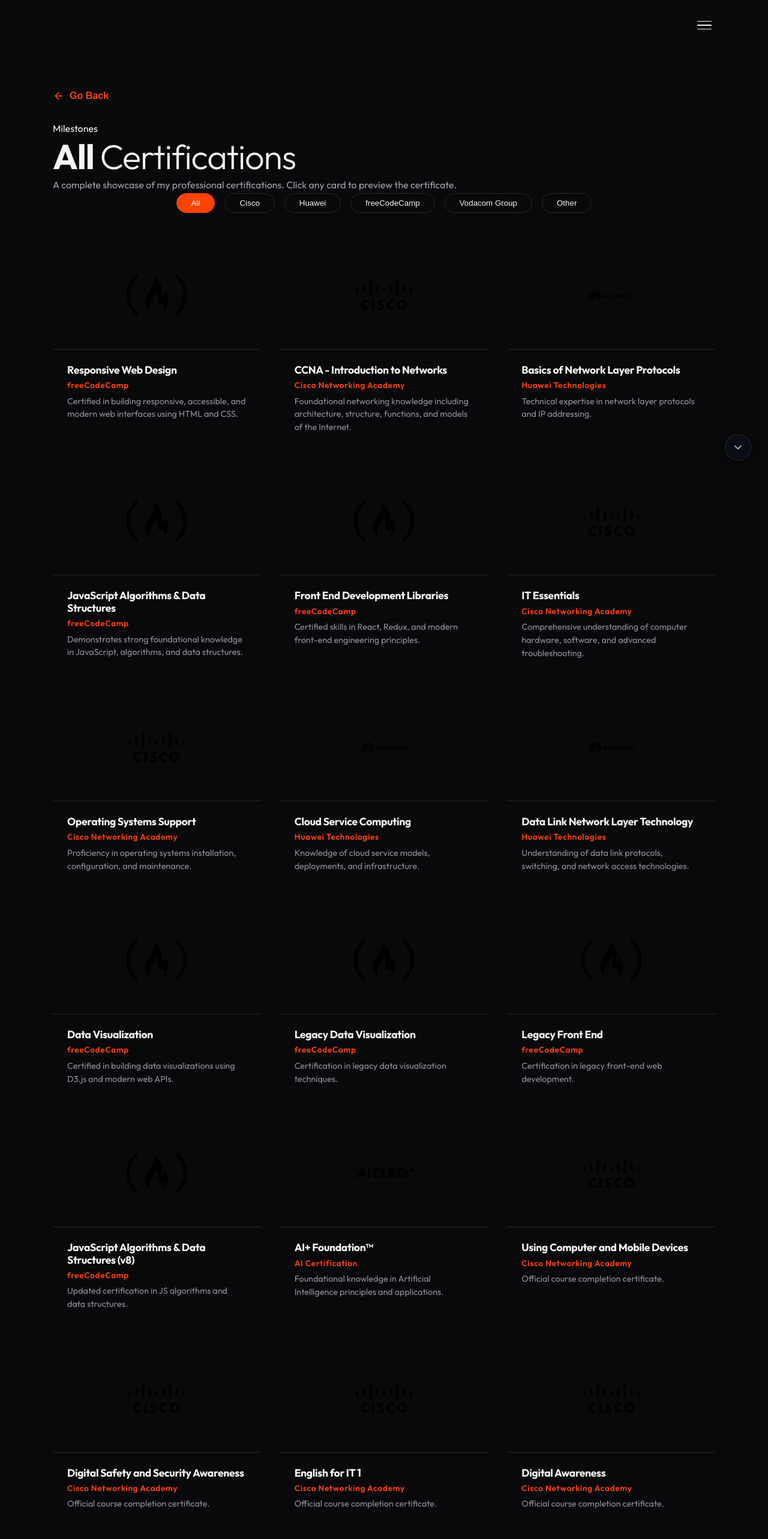
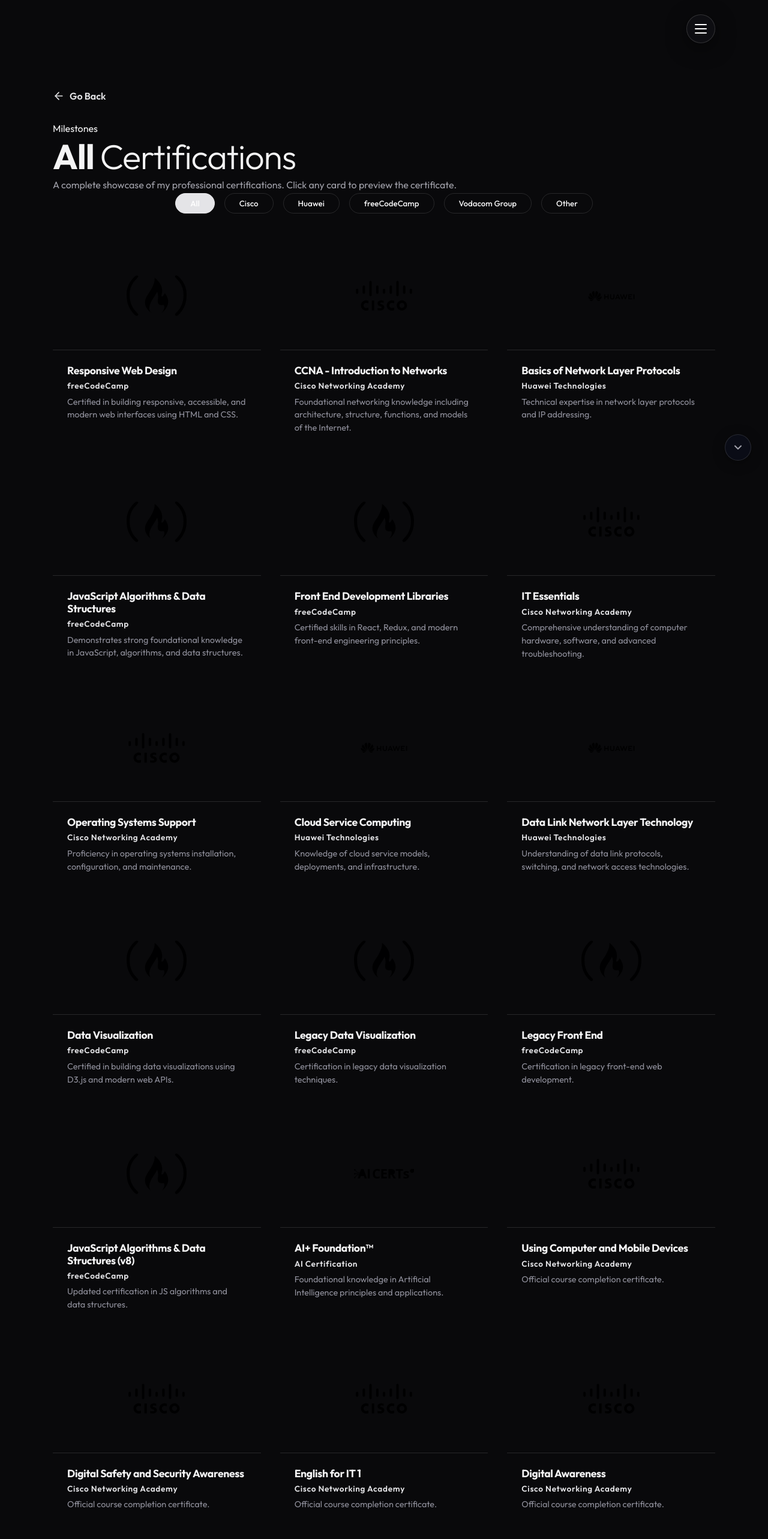
Before and after one commit to thulanesigasa/portfolio, a Next.js app: page /certificates in a window 1280 px wide. Shown: the top 2566 px of the page at 60% size. Built offline with nearby package versions, Linux system fonts and the light colour scheme.

Commit message:
feat: restore hero overlay text, scale 3D canvas for visibility, enforce hero font site-wide, and replace orange with hero metallic theme

```diff
--- a/src/app/globals.css
+++ b/src/app/globals.css
@@ -10,14 +10,16 @@
   --color-bg:           #09090b;
   --color-bg-card:      rgba(18, 18, 22, 0.65);
   --color-bg-card-hover: rgba(28, 28, 35, 0.85);
-  --color-primary:      #FE4300;
-  --color-primary-glow: rgba(254, 67, 0, 0.28);
-  --color-primary-dim:  rgba(254, 67, 0, 0.12);
+  --color-primary:      #e4e4e7;
+  --color-primary-glow: rgba(228, 228, 231, 0.25);
+  --color-primary-dim:  rgba(255, 255, 255, 0.08);
+  --color-accent:       #38bdf8;
+  --color-accent-glow:  rgba(56, 189, 248, 0.3);
   --color-secondary:    #a1a1aa;
   --color-text:         #f4f4f5;
   --color-text-muted:   #90909c;
   --color-border:       rgba(255, 255, 255, 0.12);
-  --color-border-glow:  rgba(254, 67, 0, 0.35);
+  --color-border-glow:  rgba(255, 255, 255, 0.25);
   --color-surface:      #121215;
   --color-surface-2:    #18181b;
   --color-white:        #ffffff;
@@ -31,9 +33,9 @@
   --radius-xl:  32px;
   --radius-full: 9999px;
 
-  --shadow-glow:  0 0 40px rgba(254, 67, 0, 0.22), 0 8px 32px rgba(0, 0, 0, 0.5);
+  --shadow-glow:  0 0 40px rgba(255, 255, 255, 0.15), 0 8px 32px rgba(0, 0, 0, 0.5);
   --shadow-card:  0 8px 32px rgba(0, 0, 0, 0.4), 0 1px 0 rgba(255, 255, 255, 0.08) inset;
-  --shadow-hover: 0 0 50px rgba(254, 67, 0, 0.3), 0 16px 48px rgba(0, 0, 0, 0.7);
+  --shadow-hover: 0 0 50px rgba(255, 255, 255, 0.25), 0 16px 48px rgba(0, 0, 0, 0.7);
 
   --transition-fast:   150ms cubic-bezier(0.4,0,0.2,1);
   --transition-base:   280ms cubic-bezier(0.4,0,0.2,1);
@@ -47,6 +49,10 @@
   padding: 0;
 }
 
+body, button, input, textarea, select, option, a, span, p, h1, h2, h3, h4, h5, h6 {
+  font-family: var(--font-outfit), sans-serif;
+}
+
 html {
   scroll-behavior: smooth;
   -webkit-font-smoothing: antialiased;
@@ -54,7 +60,7 @@
 }
 
 body {
-  font-family: var(--font-body);
+  font-family: var(--font-outfit), sans-serif;
   background-color: var(--color-bg);
   color: var(--color-text);
   line-height: 1.6;
@@ -63,7 +69,7 @@
 
 /* ─── TYPOGRAPHY ─────────────────────────────────── */
 h1, h2, h3, h4, h5, h6 {
-  font-family: var(--font-heading);
+  font-family: var(--font-outfit), sans-serif;
   color: var(--color-text);
   line-height: 1.15;
   font-weight: 700;
@@ -429,8 +435,7 @@
 
 .h-100 { height: 100%; }
 
-/* ─── HERO SECTION ───────────────────────────────── */
-/* ─── ETERNAL 3D HERO SECTION (100vw x 100vh Full-Bleed) ─── */
+/* ─── ETERNAL 3D HERO SECTION ─── */
 .eternal-hero-section {
   position: relative;
   width: 100vw;
@@ -442,8 +447,8 @@
   background-color: #09090b;
   display: flex;
   flex-direction: column;
-  justify-content: space-between;
-  padding: 2.5rem 4vw;
+  justify-content: flex-end;
+  padding: 3rem 5vw;
   box-sizing: border-box;
 }
 
@@ -454,6 +459,9 @@
   height: 100vh !important;
   z-index: 0;
   overflow: hidden;
+  display: flex;
+  align-items: center;
+  justify-content: center;
 }
 
 hana-viewer {
@@ -461,6 +469,58 @@
   height: 100vh !important;
   display: block;
   border: none;
+  transform: scale(0.92);
+  transform-origin: center center;
+}
+
+.eternal-hero-overlay-content {
+  position: relative;
+  z-index: 10;
+  max-width: 680px;
+  margin-bottom: 2rem;
+  pointer-events: auto;
+}
+
+.badge-pulse-cyan {
+  width: 8px;
+  height: 8px;
+  border-radius: 50%;
+  background: var(--color-accent);
+  box-shadow: 0 0 12px var(--color-accent);
+  animation: pulse-dot 1.8s ease-in-out infinite;
+}
+
+/* Glass Floating Hamburger Button */
+.hamburger {
+  background: rgba(18, 18, 22, 0.7) !important;
+  backdrop-filter: blur(16px) !important;
+  -webkit-backdrop-filter: blur(16px) !important;
+  border: 1px solid rgba(255, 255, 255, 0.15) !important;
+  border-radius: 50% !important;
+  width: 48px !important;
+  height: 48px !important;
+  display: flex !important;
+  flex-direction: column !important;
+  align-items: center !important;
+  justify-content: center !important;
+  gap: 5px !important;
+  padding: 0 !important;
+  box-shadow: 0 8px 32px rgba(0, 0, 0, 0.5) !important;
+  transition: all var(--transition-base) !important;
+}
+
+.hamburger:hover {
+  border-color: rgba(255, 255, 255, 0.35) !important;
+  box-shadow: 0 8px 36px rgba(255, 255, 255, 0.15) !important;
+  transform: scale(1.05) !important;
+}
+
+.hamburger span {
+  width: 20px !important;
+  height: 2px !important;
+  background: #ffffff !important;
+  border-radius: 2px !important;
+  transition: all 0.3s ease !important;
 }
 
 .eternal-overlay-gradient {
```
Also changed, not shown: src/app/components/home/hero-section/index.tsx (+40 -2 lines).
